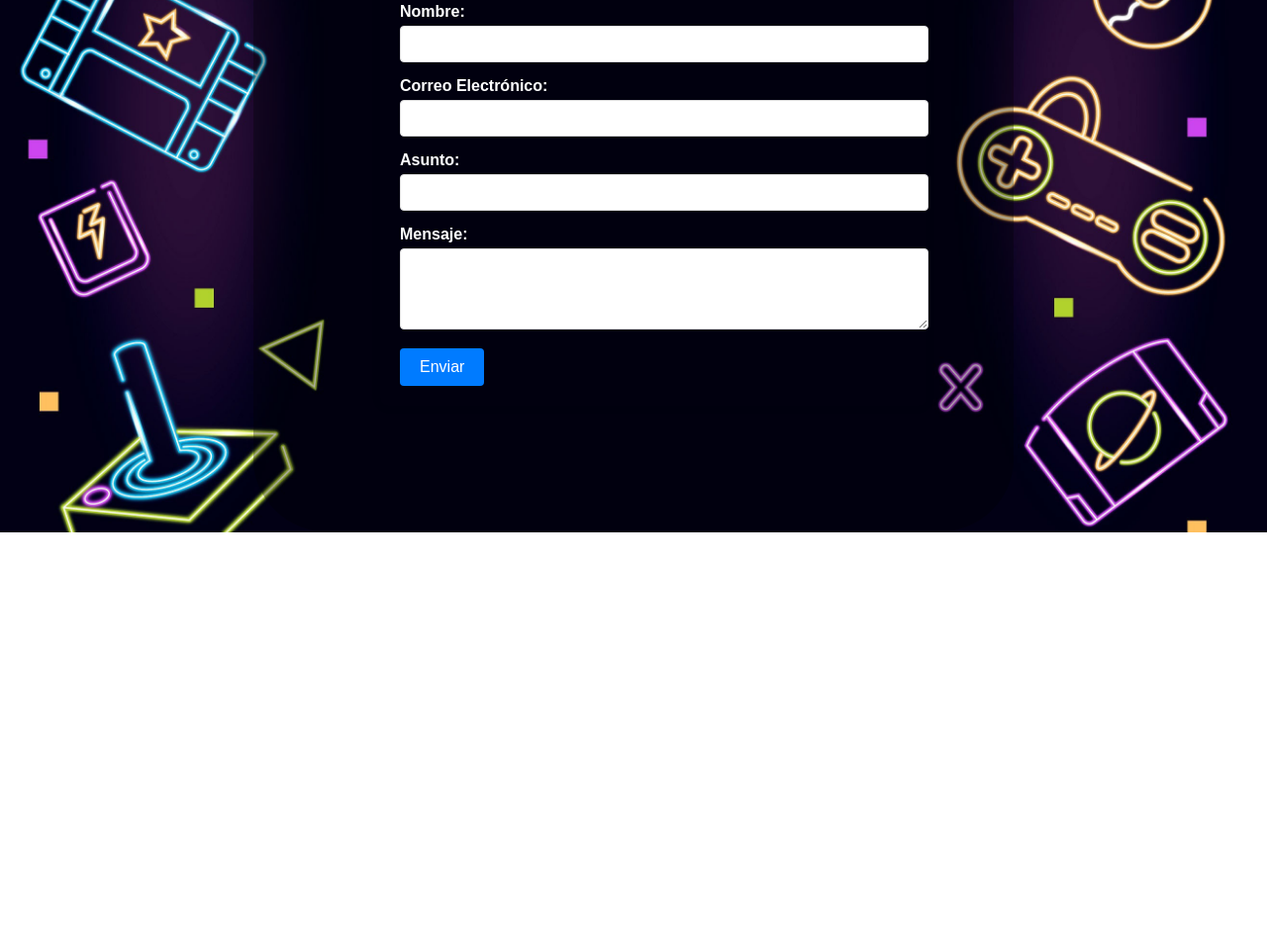
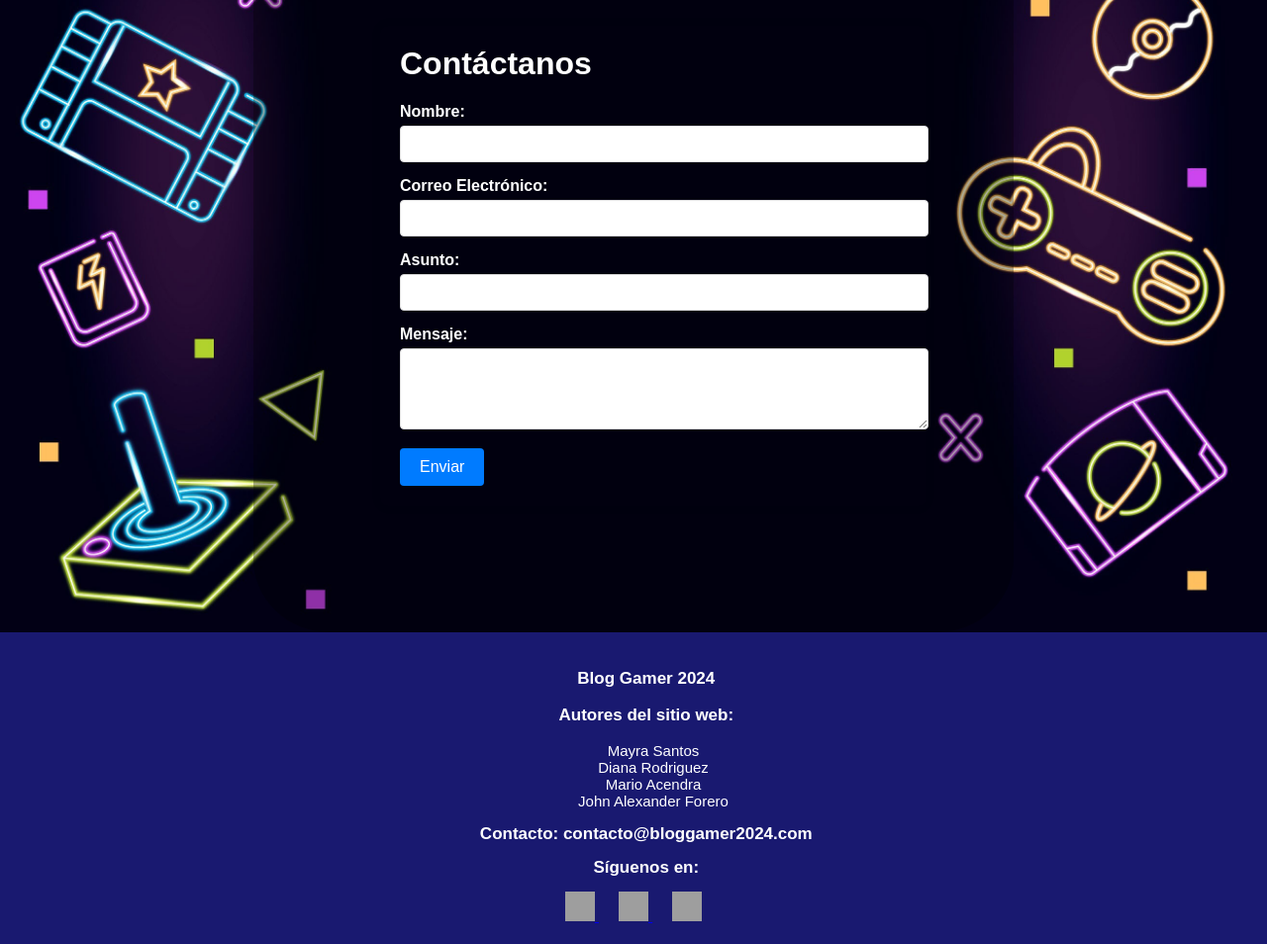
Before and after one commit to johnalexf/El-sitio-del-blog-grupo6, a plain HTML site: page contactenos.html in a window 1280 px wide. Shown: the part 313-1267 px from the top of the page at 99% size. Before the commit the page ends 851 px from the top, so only its background shows below. Drawn offline with Linux system fonts and the light colour scheme; grey boxes are pictures that could not be loaded.

Commit message:
Ultima actualización 100 ok

```diff
--- a/contactenos.html
+++ b/contactenos.html
@@ -8,6 +8,7 @@
 
 </head>
 <body>
+
     <div id="header">
         <nav class="navbar">
           <div class="logo">
@@ -55,5 +56,34 @@
         </div>
     </div>
 
+    <div id="footer">
+        <footer>
+          <div class="footer-contenido">
+              <h3 class="titulos_footer">Blog Gamer 2024</h3>
+              <h3 class="titulos_footer">Autores del sitio web:</h3>
+              <ul class="autores">
+                  <li>Mayra Santos</li>
+                  <li>Diana Rodriguez</li>
+                  <li>Mario Acendra</li>
+                  <li>John Alexander Forero</li>
+              </ul>
+              <h2 class="titulos_footer">Contacto: contacto@bloggamer2024.com</a></h2>
+          </div>
+           <!-- Redes Sociales -->
+           <div class="social-media">
+              <h2 class="titulos_footer">Síguenos en:</h2>
+              <a href="https://www.facebook.com">
+                  <img src="https://upload.wikimedia.org/wikipedia/commons/5/51/Facebook_f_logo_%282019%29.svg" alt="Facebook" class="social-icon">
+              </a>
+              <a href="https://x.com/">
+                  <img src="https://biblioteca.uva.es/files/2023/09/twitter-x-logo.png" alt="Twitter" class="social-icon">
+              </a>
+              <a href="https://www.instagram.com">
+                  <img src="https://upload.wikimedia.org/wikipedia/commons/a/a5/Instagram_icon.png" alt="Instagram" class="social-icon">
+              </a>
+          </div>
+      </footer>
+      </div>
+
 </body>
 </html>
--- a/estiloSomos.css
+++ b/estiloSomos.css
@@ -95,3 +95,37 @@ nav .logo:hover i {
     transform: rotate(360deg);
     color: #ff6600;
 }
+
+ /*FOOTER*/
+
+ footer {
+    background-color: rgba(25, 25, 112); /* Color de fondo del pie de página */
+    color: #fff; /* Color del texto */
+    padding: 20px 0; /* Espaciado alrededor del contenido */
+    text-align: center; /* Centrar el texto */
+    font-size: 15px;
+
+  }
+  .autores{
+    text-align: center;
+    list-style-type: none;
+  }
+
+  .titulos_footer{
+    text-align: center;
+    font-size: 17px;
+    margin-left: 2%;
+  }
+
+  .social-media a {
+    margin: 0 10px;
+  }
+
+  .social-icon {
+    width: 30px;
+    height: 30px;
+  }
+
+  .social-icon:hover {
+    transform: scale(1.1);
+  }
--- a/estilocontactenos.css
+++ b/estilocontactenos.css
@@ -4,6 +4,7 @@ html{
 }
 
 #contactenos{
+    padding-top: 50px;
     width: 100%;
     background-image: url('./Pic/fondoGamer.jpg');
     background-size: 100% ;
@@ -33,10 +34,8 @@ body {
 
     margin: 0;
     padding: 0;
-    display: flex;
-    justify-content: center;
-    align-items: center;
-    height: 100vh;
+    height: 100%;
+
 }
 
 .container {
@@ -164,3 +163,37 @@ nav {
     top: 0;
     width: 100%;
   }
+
+  /*FOOTER*/
+
+footer {
+    background-color: rgba(25, 25, 112); /* Color de fondo del pie de página */
+    color: #fff; /* Color del texto */
+    padding: 20px 0; /* Espaciado alrededor del contenido */
+    text-align: center; /* Centrar el texto */
+    font-size: 15px;
+
+  }
+  .autores{
+    text-align: center;
+    list-style-type: none;
+  }
+
+  .titulos_footer{
+    text-align: center;
+    font-size: 17px;
+    margin-left: 2%;
+  }
+
+  .social-media a {
+    margin: 0 10px;
+  }
+
+  .social-icon {
+    width: 30px;
+    height: 30px;
+  }
+
+  .social-icon:hover {
+    transform: scale(1.1);
+  }
```
Also changed, not shown: somos.html (+30 -0 lines).
